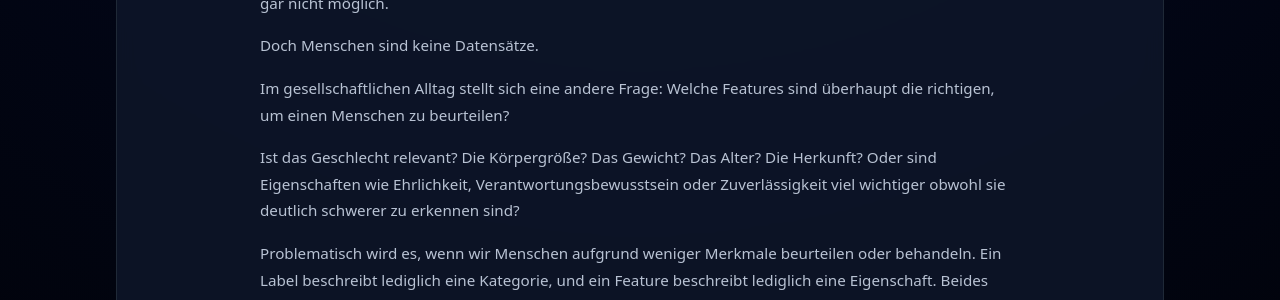
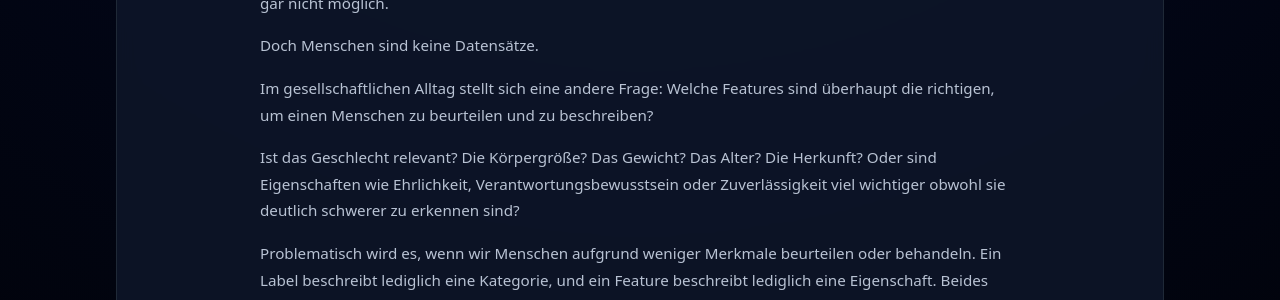
Before and after one commit to kossmanf/fabians-website, a Jekyll site: the page built from posts/Die Welt in Labels.md, in a window 1280 px wide. Shown: the part 687-987 px from the top of the page. Built offline with Jekyll 4.4.1, drawn with Linux system fonts in a browser that asks for light colours; our own code applies the rules of GitHub Pages for plain Markdown files.

Commit message:
Sync German blog content

```diff
--- a/posts/Die Welt in Labels.md
+++ b/posts/Die Welt in Labels.md
@@ -18,7 +18,7 @@ Das ist sinnvoll. Ohne Klassifikation wären viele wissenschaftliche Erkenntniss
 
 Doch Menschen sind keine Datensätze.
 
-Im gesellschaftlichen Alltag stellt sich eine andere Frage: Welche Features sind überhaupt die richtigen, um einen Menschen zu beurteilen?
+Im gesellschaftlichen Alltag stellt sich eine andere Frage: Welche Features sind überhaupt die richtigen, um einen Menschen zu beurteilen und zu beschreiben?
 
 Ist das Geschlecht relevant? Die Körpergröße? Das Gewicht? Das Alter? Die Herkunft? Oder sind Eigenschaften wie Ehrlichkeit, Verantwortungsbewusstsein oder Zuverlässigkeit viel wichtiger obwohl sie deutlich schwerer zu erkennen sind?
 
```
